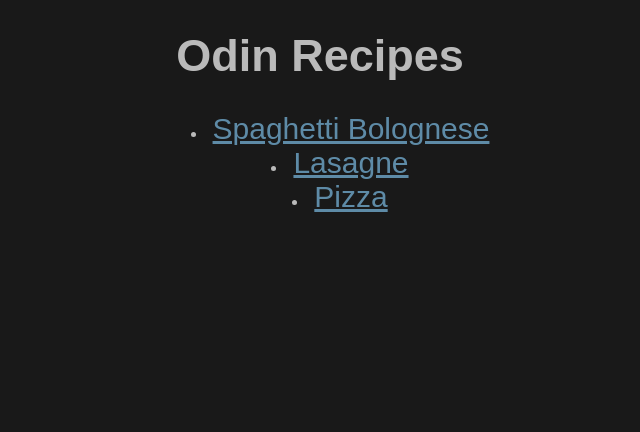
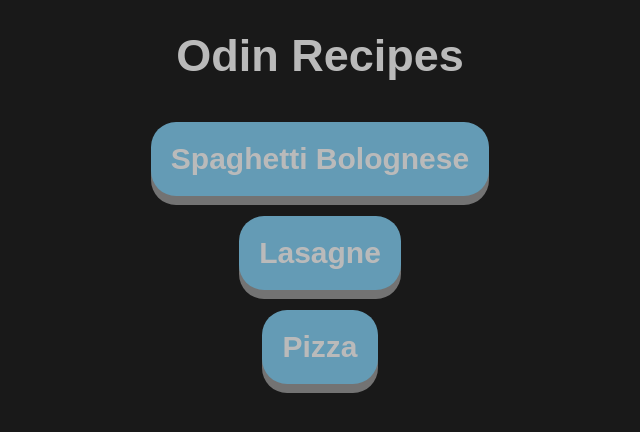
Before and after one commit to Platundi/odin-recipes, a plain HTML site: page index.html in a window 1280 px wide. Shown: the whole page, without its empty margins (320-960 px from the left). Drawn offline with Linux system fonts and the light colour scheme.

Commit message:
Make href appear as buttons

```diff
--- a/styles.css
+++ b/styles.css
@@ -6,9 +6,15 @@ body {
     background-color: rgba(0, 0, 0, 0.9);;
 }
 
+ul,
+ol {
+    padding-inline-start: 0px;
+    display: block;
+}
+
 ul li,
 ol li {
-    list-style-position: inside;
+    list-style-type: none;
     text-align: center;
     align-items: center;
     color: white; opacity: 0.7;
@@ -16,7 +22,25 @@ ol li {
 
 ul li a {
     font-size: 30px;
-    color: lightskyblue; opacity: 0.9;
+    color: rgb(255, 255, 255); opacity: 1;
+    font-weight: bold;
+    padding: 20px;
+    margin: 10px;
+    display: inline-block;
+    background-color: rgb(132, 210, 247); opacity: 1;
+    text-decoration: none;
+    border-radius: 25px;
+    box-shadow: 0 9px #999;
+}
+
+ul li a:hover {
+    background-color: rgba(132, 211, 247, 0.699);
+}
+
+ul li a:active {
+    background-color:  rgba(132, 211, 247, 0.699);
+    box-shadow: 0 5px #666;
+    transform: translateY(4px);
 }
 
 img {
```
